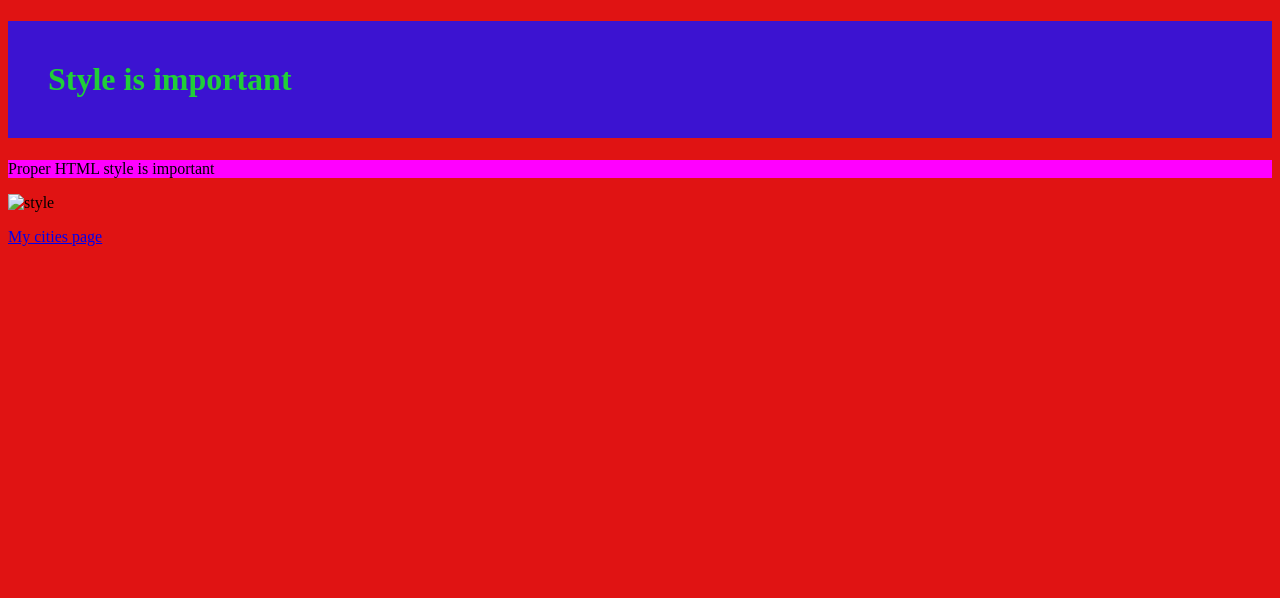
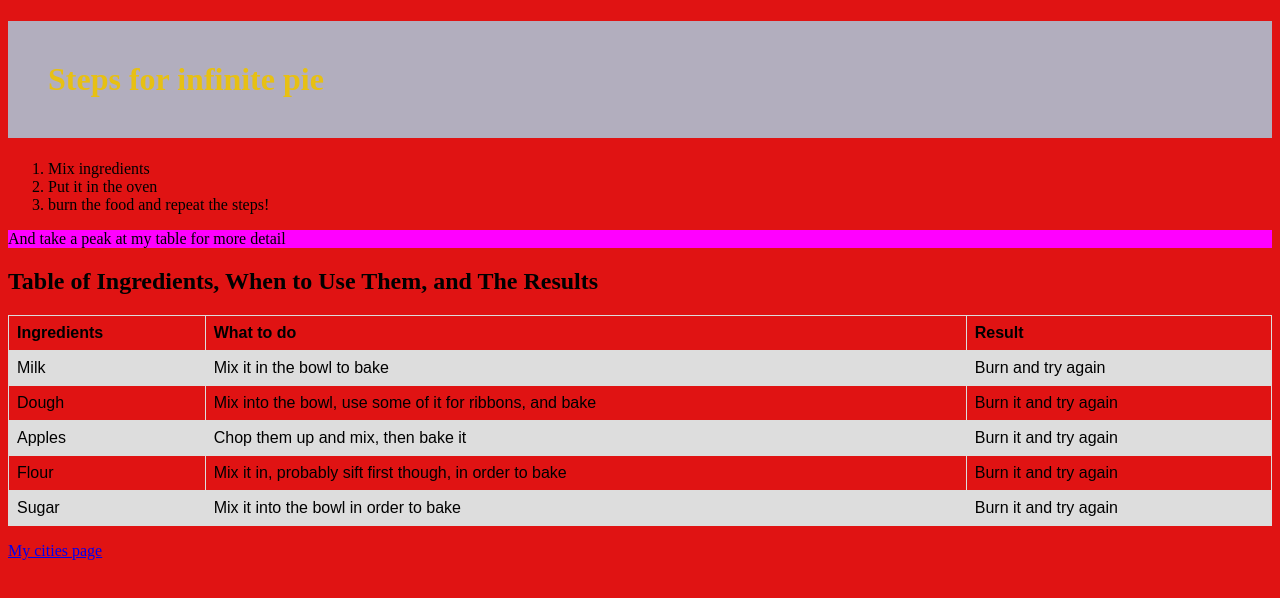
Before and after one commit to AmeerShloun/-ICD2O, a plain HTML site: page Unit1/1-06/index2.html in a window 1280 px wide. Drawn offline with Linux system fonts and the light colour scheme; files that its build step writes are made by us from their sources.

Commit message:
Added 4+ work for assignment

```diff
--- a/Unit1/1-06/css/style2.css
+++ b/Unit1/1-06/css/style2.css
@@ -1,6 +1,6 @@
  #my-header {
-   background-color: rgb(60, 19, 209);
-   color: hsl(128, 73%, 47%);
+   background-color: rgb(178, 174, 190);
+   color: hsl(49, 85%, 49%);
    padding: 40px;
    text-align: left;
  }
--- a/Unit1/1-06/index2.html
+++ b/Unit1/1-06/index2.html
@@ -8,13 +8,77 @@
   <meta name="author" content="Ameer Shloun">
   <meta name="viewport" content="width=device-width, inital-scale=1.0">
   <title>Lists and Tables</title>
-  <link rel="stylesheet" href="./css/style.css">
+  <link rel="stylesheet" href="./css/style2.css">
 </head>
 
 <body style="background-color:rgb(224, 19, 19);">
-  <h1 id="my-header">Style is important</h1>
-  <p style="background-color:#ff00ff;">Proper HTML style is important</p>
-  <img src="./images/HTML-style-guide.jpeg" alt="style">
+  <h1 id="my-header">Steps for infinite pie</h1>
+   <ol>
+   <li>Mix ingredients</li>
+   <li>Put it in the oven</li>
+   <li>burn the food and repeat the steps!</li>
+   </ol>
+  <p style="background-color:#ff00ff;">And take a peak at my table for more detail</p>
+
+<!--This code below describes and creates the table. It even gives it its color-->
+
+  <style>
+    table {
+      font-family: arial, sans-serif;
+      border-collapse: collapse;
+      width: 100%;
+    }
+
+    td,
+    th {
+      border: 1px solid #dddddd;
+      text-align: left;
+      padding: 8px;
+    }
+
+    tr:nth-child(even) {
+      background-color: #dddddd;
+    }
+  </style>
+
+  </head>
+  <body>
+
+    <h2>Table of Ingredients, When to Use Them, and The Results</h2>
+
+    <table>
+      <tr>
+        <th>Ingredients</th>
+        <th>What to do</th>
+        <th>Result</th>
+      </tr>
+      <tr>
+        <td>Milk</td>
+        <td>Mix it in the bowl to bake</td>
+        <td>Burn and try again</td>
+      </tr>
+      <tr>
+        <td>Dough</td>
+        <td>Mix into the bowl, use some of it for ribbons, and bake</td>
+        <td>Burn it and try again</td>
+      </tr>
+      <tr>
+        <td>Apples</td>
+        <td>Chop them up and mix, then bake it</td>
+        <td>Burn it and try again</td>
+      </tr>
+      <tr>
+        <td>Flour</td>
+        <td>Mix it in, probably sift first though, in order to bake</td>
+        <td>Burn it and try again</td>
+      </tr>
+      <tr>
+        <td>Sugar</td>
+        <td>Mix it into the bowl in order to bake</td>
+        <td>Burn it and try again</td>
+      </tr>
+   </table>
+
   <p>
     <a href="./cities.html">My cities page</a>
   </p>
```
Also changed, not shown: index.html (+1 -1 lines).
